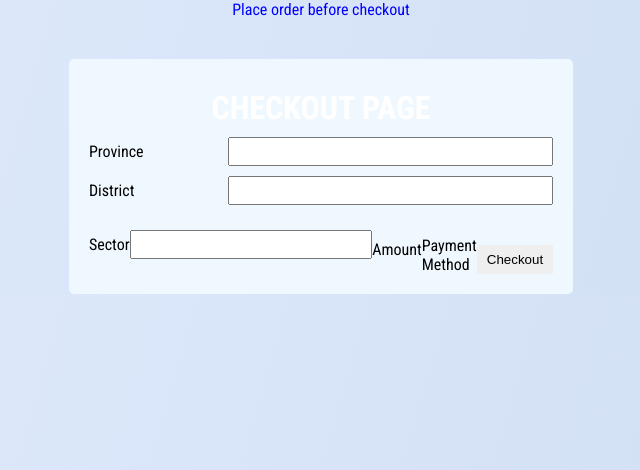
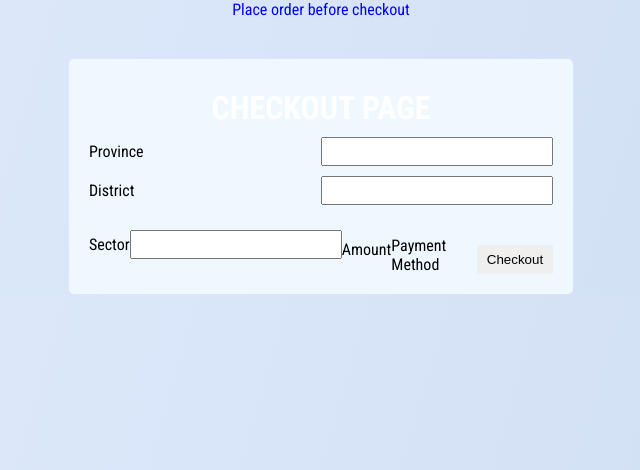
Before and after one commit to yoojen/ecommerce_oauth, a Django app: page /checkout/ in a window 1280 px wide. Shown: the part 39-509 px from the top of the page, without its empty margins (319-959 px from the left). Run offline with Django 5.2, Linux system fonts and the light colour scheme; parts of the project's set-up code (start-up, migrations or seed data) failed here and were passed over.

Commit message:
changed form wrapper tag

```diff
--- a/product/static/styles.css
+++ b/product/static/styles.css
@@ -30,21 +30,26 @@
     box-shadow: 0 0px 2px #000;
     color: black;
 }
-.each-tag{
+.login-each-tag, .each-tag{
     display: flex;
     justify-content: space-between;
     align-items: center;
     margin-top: 10px;
 }
 
-.each-tag input{
+.login-each-tag input{
     padding: 5px;
     width: 70%;
     color: grey;
 }
+.each-tag input{
+    padding: 5px;
+    width: 50%;
+    color: grey;
+}
 .each-tag select{
     padding: 5px;
-    width: 300px;
+    width: 30%px;
     color: grey;
 }
 #login-form button{
```
